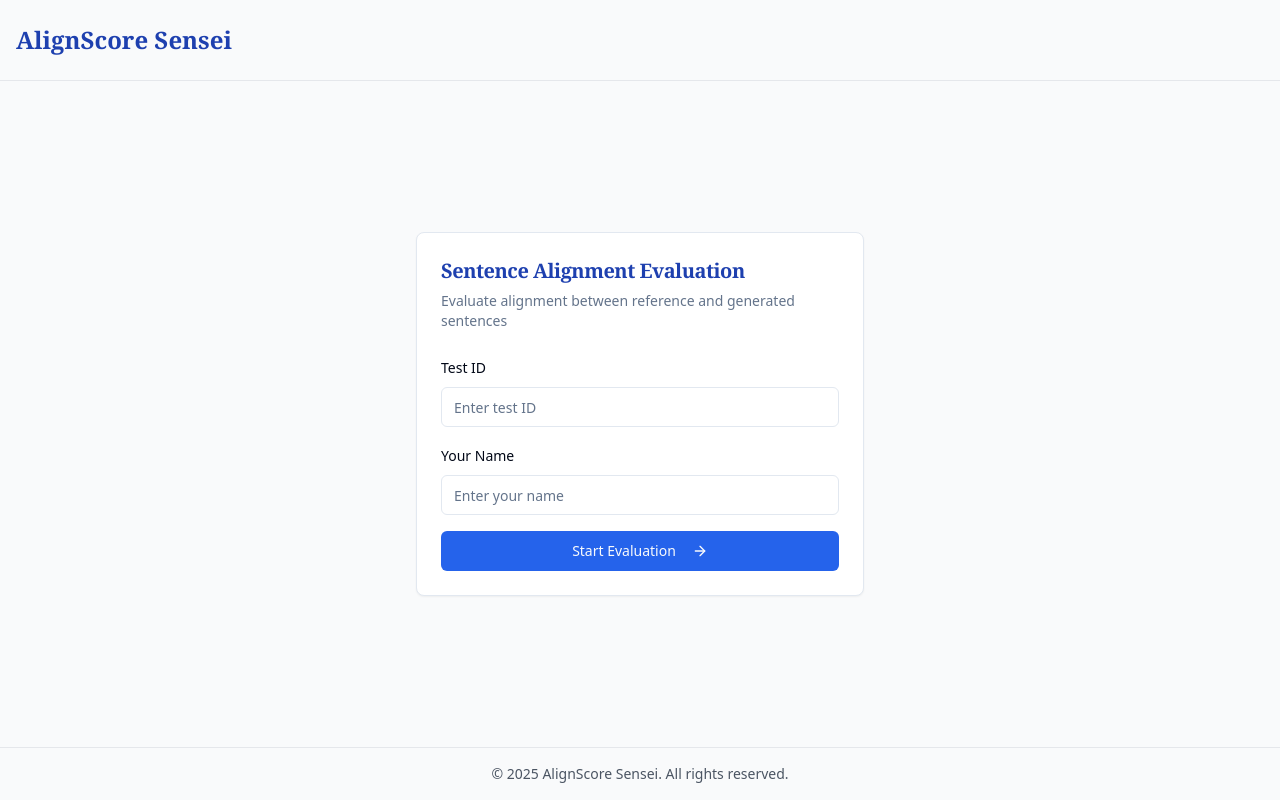
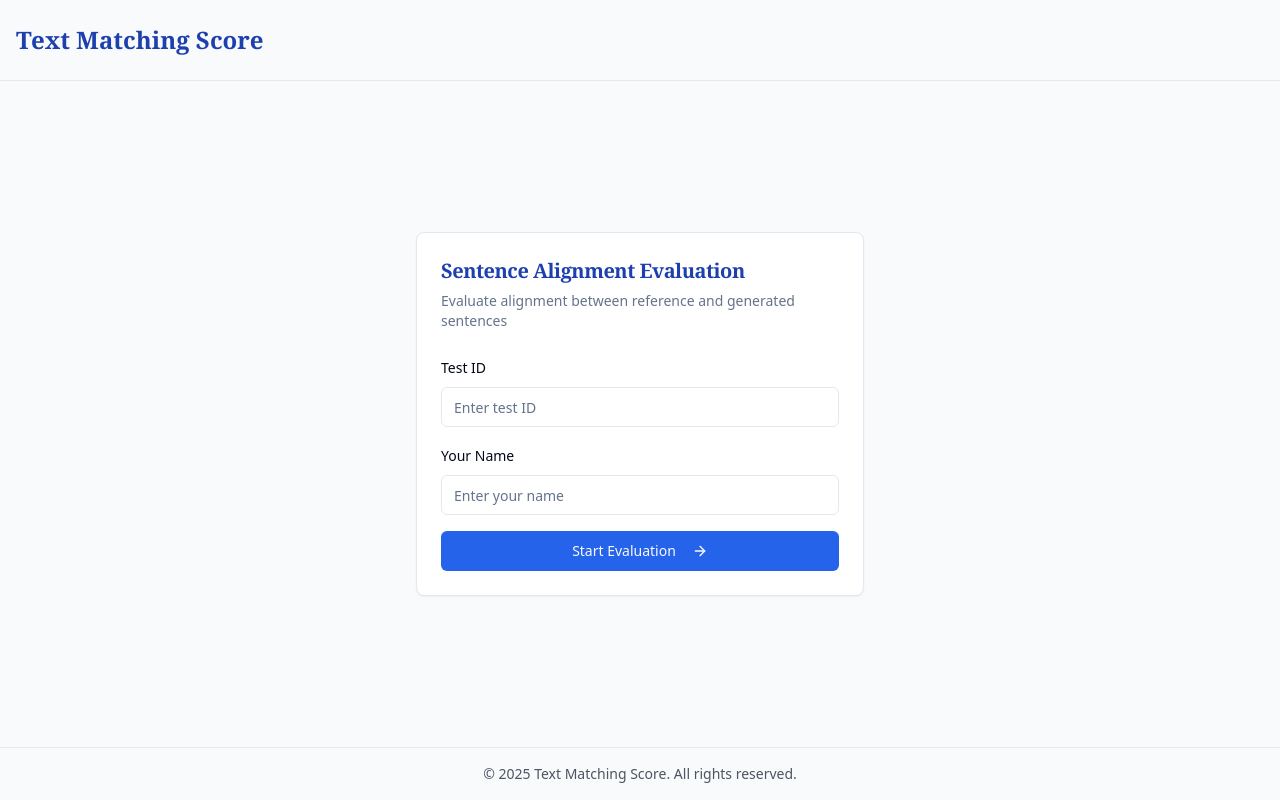
Before and after one commit to Siran-Li/align-score-sensei, a React (Vite) app: page / in a window 1280 px wide. Built offline with nearby package versions, Linux system fonts and the light colour scheme.

Commit message:
Rename project title
Rename AlignScore Sensei to Text Matching Score.

```diff
--- a/src/components/Header.tsx
+++ b/src/components/Header.tsx
@@ -11,7 +11,7 @@ const Header = () => {
         <div className="flex flex-col md:flex-row items-center justify-between">
           <div className="flex items-center mb-4 md:mb-0">
             <h1 className="text-2xl font-serif font-bold text-blue-800">
-              AlignScore Sensei
+              Text Matching Score
             </h1>
           </div>
           <div className="flex space-x-4">
--- a/src/pages/Index.tsx
+++ b/src/pages/Index.tsx
@@ -41,7 +41,7 @@ const Index = () => {
       <header className="py-6 border-b border-gray-200">
         <div className="container mx-auto px-4">
           <h1 className="text-2xl font-serif font-bold text-blue-800">
-            AlignScore Sensei
+            Text Matching Score
           </h1>
         </div>
       </header>
@@ -95,7 +95,7 @@ const Index = () => {
       <footer className="py-4 border-t border-gray-200">
         <div className="container mx-auto px-4 text-center">
           <p className="text-gray-600 text-sm">
-            © {new Date().getFullYear()} AlignScore Sensei. All rights reserved.
+            © {new Date().getFullYear()} Text Matching Score. All rights reserved.
           </p>
         </div>
       </footer>
```
